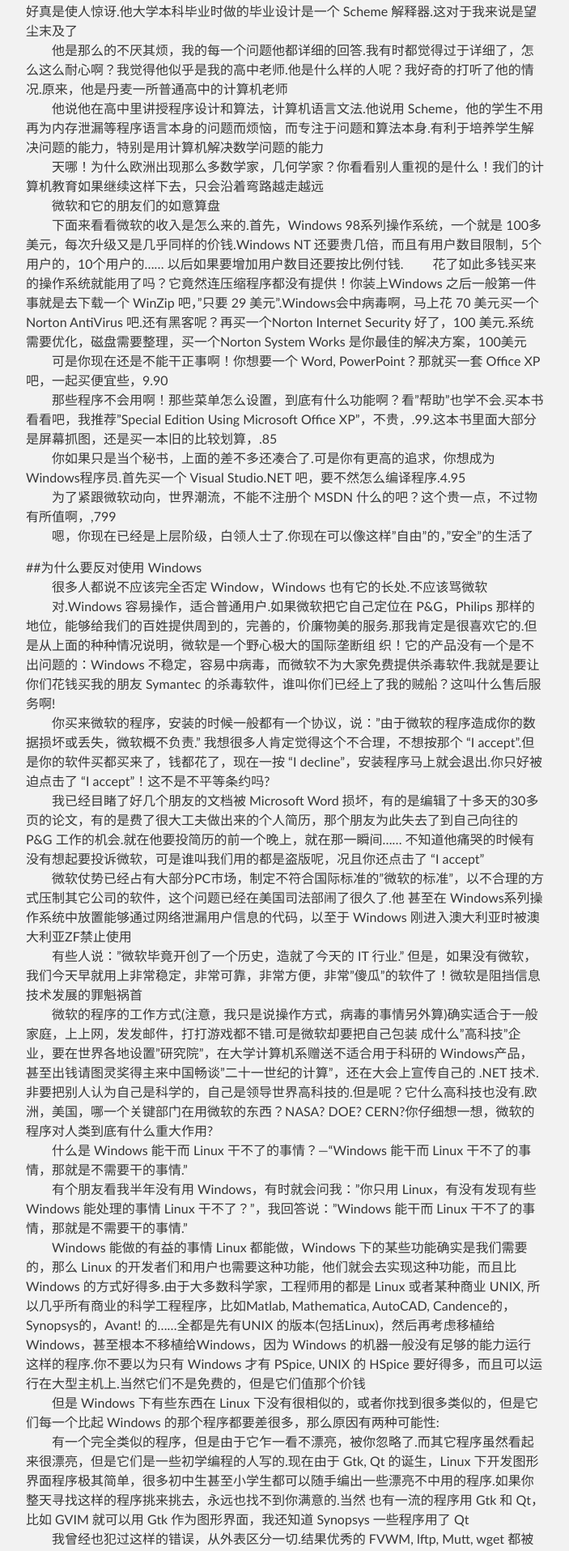
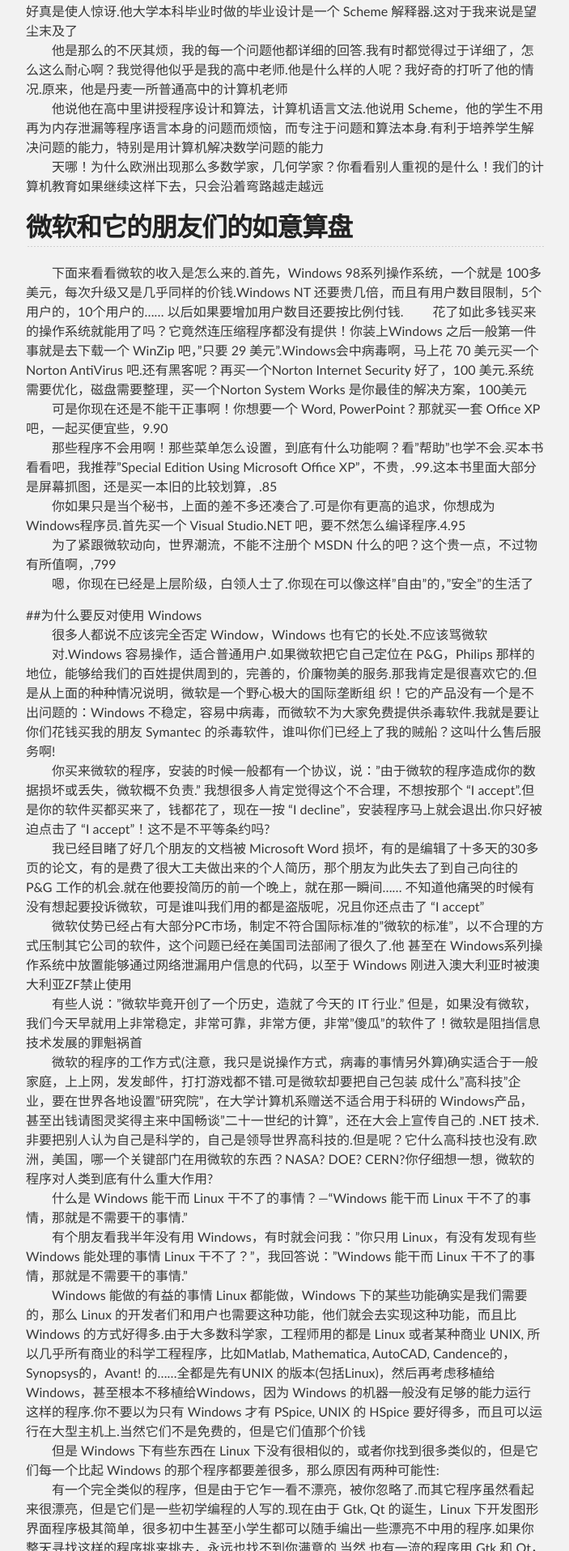
Before and after one commit to silbertmonaphia/silbertmonaphia.github.io, a Jekyll site: the page built from _posts/2016-04-19-关于Windows和Linux的那些事儿.md, in a window 1280 px wide. Shown: the part 3506-5422 px from the top of the page at 81% size, without its empty margins (288-991 px from the left). Built offline with Jekyll 4.4.1, drawn with Linux system fonts in a browser that asks for light colours.

```diff
--- a/_posts/2016-04-19-关于Windows和Linux的那些事儿.md
+++ b/_posts/2016-04-19-关于Windows和Linux的那些事儿.md
@@ -52,7 +52,8 @@ layout: post
 　　他是那么的不厌其烦，我的每一个问题他都详细的回答.我有时都觉得过于详细了，怎么这么耐心啊？我觉得他似乎是我的高中老师.他是什么样的人呢？我好奇的打听了他的情况.原来，他是丹麦一所普通高中的计算机老师
 　　他说他在高中里讲授程序设计和算法，计算机语言文法.他说用 Scheme，他的学生不用再为内存泄漏等程序语言本身的问题而烦恼，而专注于问题和算法本身.有利于培养学生解决问题的能力，特别是用计算机解决数学问题的能力
 　　天哪！为什么欧洲出现那么多数学家，几何学家？你看看别人重视的是什么！我们的计算机教育如果继续这样下去，只会沿着弯路越走越远
-　　微软和它的朋友们的如意算盘
+
+## 微软和它的朋友们的如意算盘
 　　下面来看看微软的收入是怎么来的.首先，Windows 98系列操作系统，一个就是 100多美元，每次升级又是几乎同样的价钱.Windows NT 还要贵几倍，而且有用户数目限制，5个用户的，10个用户的…… 以后如果要增加用户数目还要按比例付钱.
 　　花了如此多钱买来的操作系统就能用了吗？它竟然连压缩程序都没有提供！你装上Windows 之后一般第一件事就是去下载一个 WinZip 吧，"只要 29 美元".Windows会中病毒啊，马上花 70 美元买一个 Norton AntiVirus 吧.还有黑客呢？再买一个Norton Internet Security 好了，100 美元.系统需要优化，磁盘需要整理，买一个Norton System Works 是你最佳的解决方案，100美元
 　　可是你现在还是不能干正事啊！你想要一个 Word, PowerPoint？那就买一套 Office XP 吧，一起买便宜些，9.90
```
